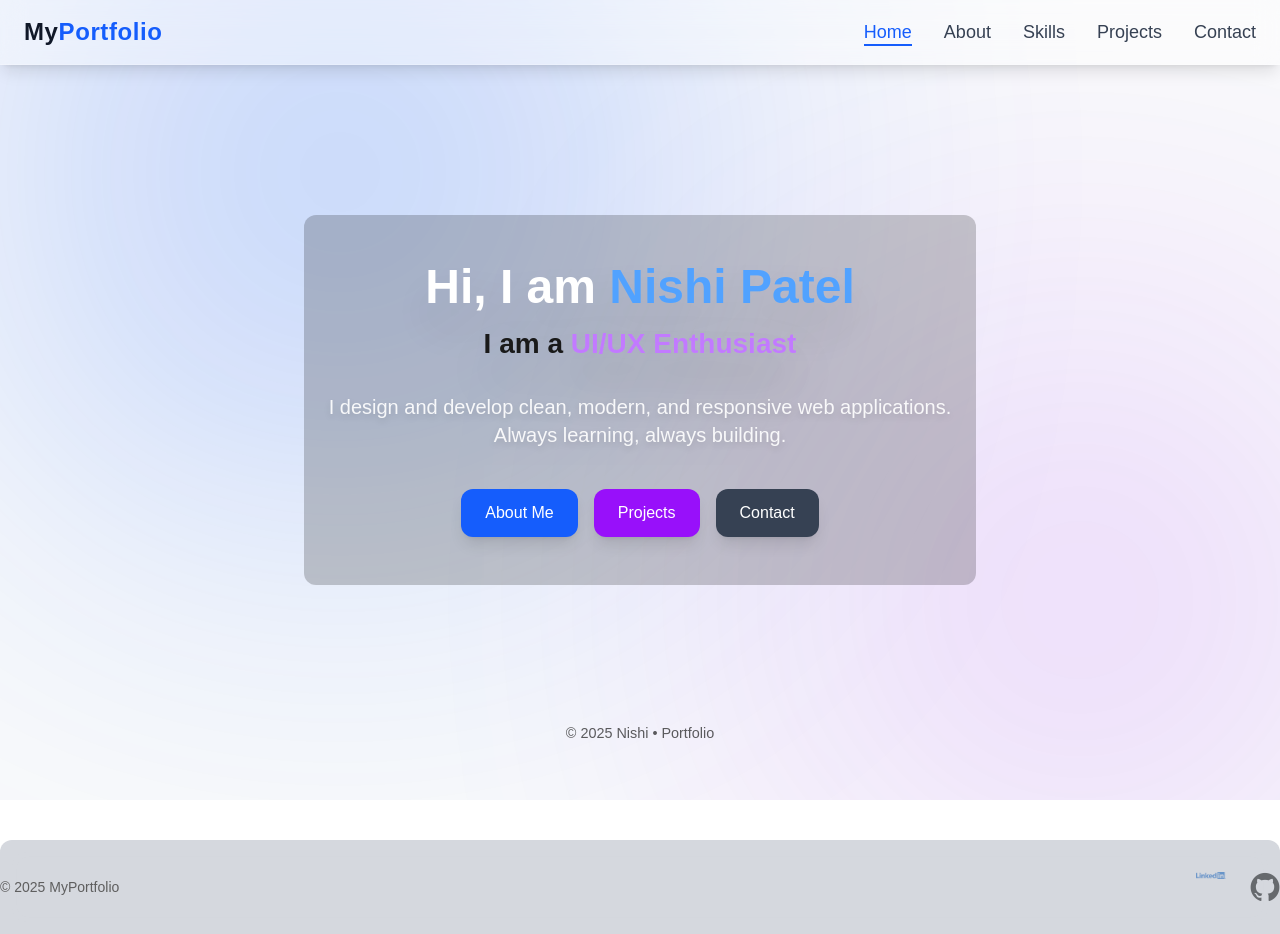
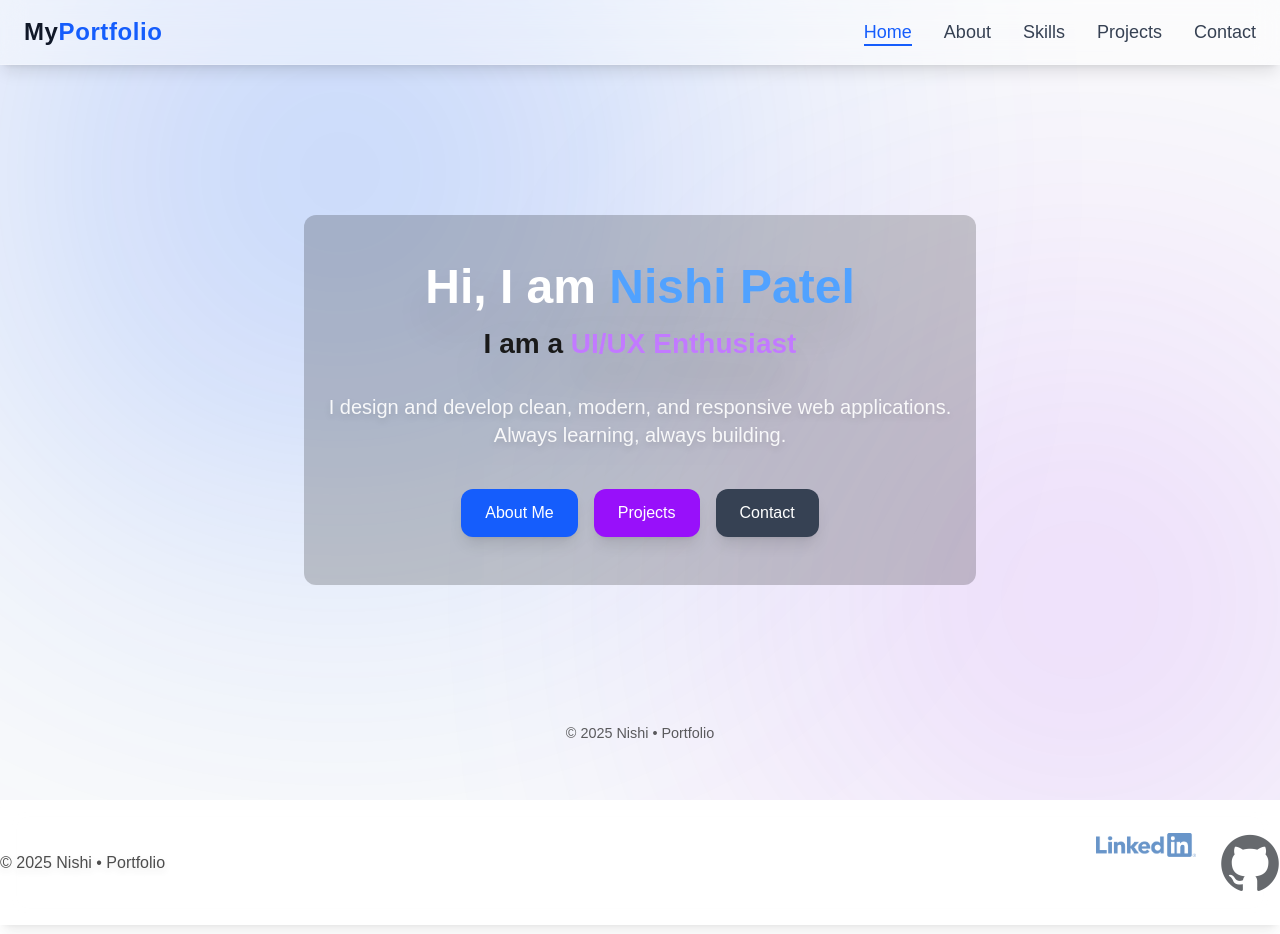
Before and after one commit to 200613775/comp2112-portfolio, a Next.js app: page / in a window 1280 px wide. Built offline with nearby package versions, Linux system fonts and the light colour scheme.

Commit message:
footer Updated

```diff
--- a/components/footer.tsx
+++ b/components/footer.tsx
@@ -2,24 +2,27 @@ import Image from "next/image";
 
 export default function Footer() {
   return (
-    <footer className="w-full bg-gray-400/60 backdrop-blur-md text-white flex items-center justify-between p-4 rounded-t-xl shadow-md mt-10">
-      <p className="text-sm">
-        &copy; {new Date().getFullYear()} MyPortfolio
+    <footer className="w-full relative z-50 bg-white/40 backdrop-blur-md border-t border-white/20 shadow-lg flex flex-col md:flex-row items-center justify-between px-6 py-4 rounded-t-xl">
+
+      {/* Copyright */}
+      <p className="text-black text-sm md:text-base mb-3 md:mb-0 drop-shadow-md font-medium">
+        &copy; {new Date().getFullYear()} Nishi • Portfolio
       </p>
 
+      {/* Social Links */}
       <div className="flex space-x-6">
         {/* LinkedIn */}
         <a
           href="https://www.linkedin.com/in/nishi-patel-848101328/"
           target="_blank"
           rel="noopener noreferrer"
-          className="hover:opacity-80 transition"
+          className="hover:scale-110 transition-transform"
         >
           <Image
             src="/linkdin.png"
             alt="LinkedIn"
-            width={30}
-            height={30}
+            width={100}
+            height={100}
           />
         </a>
 
@@ -28,16 +31,16 @@ export default function Footer() {
           href="https://github.com/200613775"
           target="_blank"
           rel="noopener noreferrer"
-          className="hover:opacity-80 transition"
+          className="hover:scale-110 transition-transform"
         >
           <Image
             src="/github.png"
             alt="GitHub"
-            width={30}
-            height={30}
+            width={60}
+            height={60}
           />
         </a>
       </div>
     </footer>
-  );
+  )
 }
```
